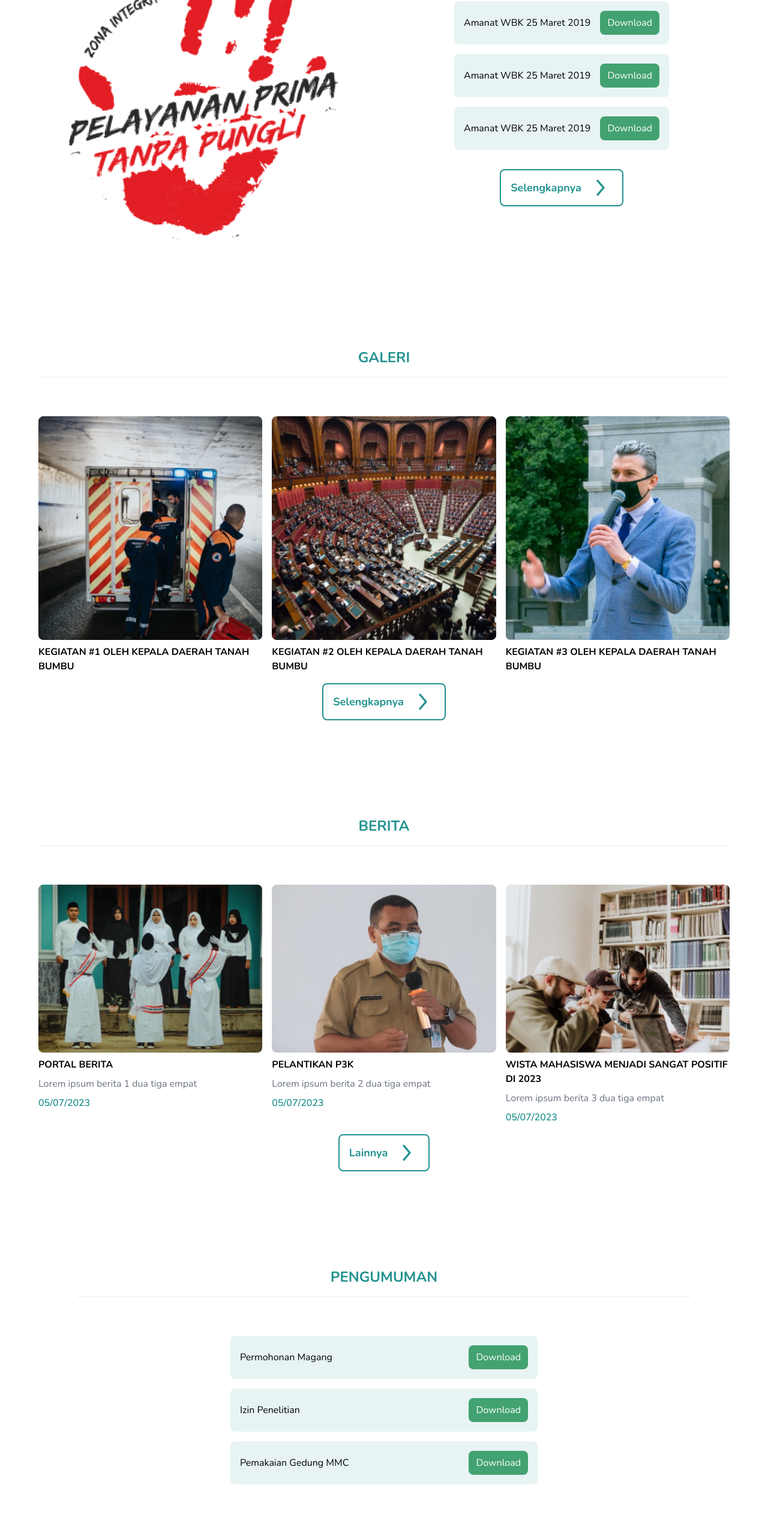
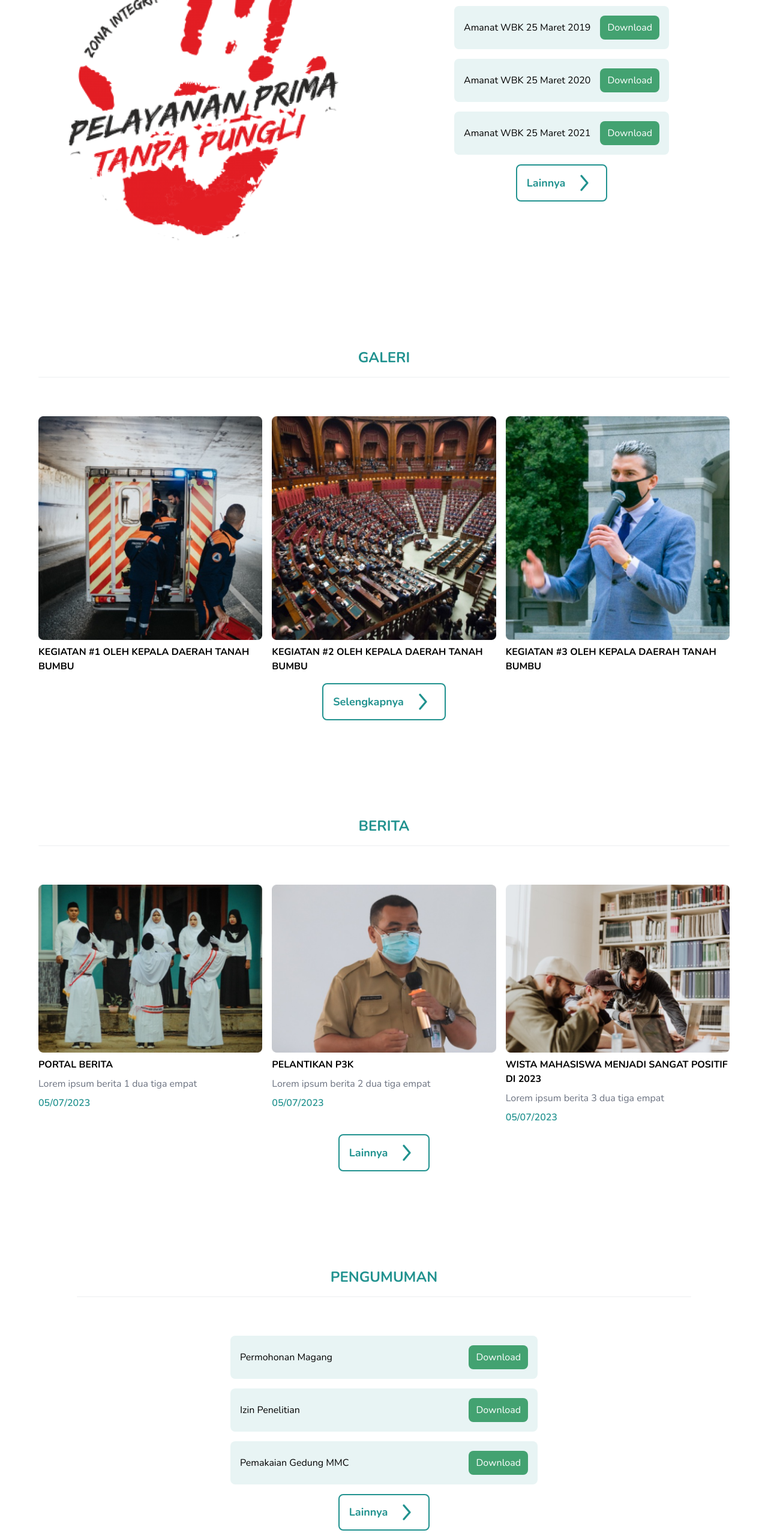
Before and after one commit to jokovivanco/litbangkesv2, a Next.js app: page / in a window 1280 px wide. Shown: the part 4500-7066 px from the top of the page at 60% size. Built offline with nearby package versions, Linux system fonts and the light colour scheme.

Commit message:
configure dummy links

```diff
--- a/app/pages/[slug]/page.tsx
+++ b/app/pages/[slug]/page.tsx
@@ -68,13 +68,14 @@ const Pages = ({ params }: { params: { slug: string } }) => {
   ];
 
   const { slug } = params;
+
   return (
-    <Section title="Berita">
+    <Section title={slug}>
       <div>
         <div className="grid column grid-cols-2 lg:grid-cols-3 gap-4">
           {
             slug === 'berita'?
-            beritas.slice(0, 3).map((berita) => (
+            beritas.map((berita) => (
               <BlogCard
                 key={berita.title}
                 imgUrl={berita.imgUrl}
--- a/components/main/Informasi.tsx
+++ b/components/main/Informasi.tsx
@@ -26,15 +26,16 @@ const Informasi = () => {
         data={pengumumans}
         title="Pengumuman"
         priority={true}
+        link="/downloads/pengumuman"
       />
       <div className="grid grid-cols-1 lg:grid-cols-2">
-        <LinkListWithSection data={pengumumans} title="Format Surat" />
-        <LinkListWithSection data={pengumumans} title="Laporan Tahunan" />
-        <LinkListWithSection data={pengumumans} title="Laporan Kinerja" />
-        <LinkListWithSection data={pengumumans} title="Rencana Kegiatan" />
-        <LinkListWithSection data={pengumumans} title="Keuangan" />
-        <LinkListWithSection data={pengumumans} title="Kearsipan" />
-        <LinkListWithSection data={pengumumans} title="Lain-lain" />
+        <LinkListWithSection data={pengumumans} title="Format Surat" link="/downloads/format-surat" />
+        <LinkListWithSection data={pengumumans} title="Laporan Tahunan" link="/downloads/laporan-tahunan" />
+        <LinkListWithSection data={pengumumans} title="Laporan Kinerja" link="/downloads/laporan-kinerja" />
+        <LinkListWithSection data={pengumumans} title="Rencana Kegiatan" link="/downloads/laporan-kegiatan" />
+        <LinkListWithSection data={pengumumans} title="Keuangan" link="/downloads/keuangan" />
+        <LinkListWithSection data={pengumumans} title="Kearsipan" link="/downloads/kearsipan" />
+        <LinkListWithSection data={pengumumans} title="Lain-lain" link="/downloads/lain-lain" />
       </div>
     </section>
   );
--- a/components/main/LinkList.tsx
+++ b/components/main/LinkList.tsx
@@ -1,4 +1,5 @@
 import LinkCard from '@components/main/LinkCard';
+import ButtonGreenInverse from '@components/ButtonGreenInverse';
 
 interface IData {
   id: number;
@@ -9,9 +10,10 @@ interface IData {
 interface ILinkListParams {
   data: IData[];
   priority?: boolean;
+  link: string;
 }
 
-const LinkList = ({ data, priority }: ILinkListParams) => {
+const LinkList = ({ data, priority, link }: ILinkListParams) => {
   return (
     <div className="flex flex-col gap-4">
       {data.map((item) => (
@@ -22,6 +24,9 @@ const LinkList = ({ data, priority }: ILinkListParams) => {
           priority={priority}
         />
       ))}
+      <div className="flex justify-center items-center">
+        <ButtonGreenInverse link={link} text="Lainnya" />
+      </div>
     </div>
   );
 };
--- a/components/main/LinkListWithSection.tsx
+++ b/components/main/LinkListWithSection.tsx
@@ -11,17 +11,19 @@ interface ILinkListWithSectionParams {
   title: string;
   data: IData[];
   priority?: boolean;
+  link: string;
 }
 
 const LinkListWithSection = ({
   title,
   data,
   priority,
+  link,
 }: ILinkListWithSectionParams) => {
   return (
     <div className={priority ? 'mb-8' : ''}>
       <Section title={title}>
-        <LinkList data={data} priority={priority} />
+        <LinkList data={data} priority={priority} link={link} />
       </Section>
     </div>
   );
--- a/components/main/ZonaIntegritas.tsx
+++ b/components/main/ZonaIntegritas.tsx
@@ -13,13 +13,13 @@ const ZonaIntegritas = () => {
     },
     {
       id: 2,
-      title: 'Amanat WBK 25 Maret 2019',
-      link: '/download/amanat-wbk-25-maret-2019',
+      title: 'Amanat WBK 25 Maret 2020',
+      link: '/download/amanat-wbk-25-maret-2020',
     },
     {
       id: 3,
-      title: 'Amanat WBK 25 Maret 2019',
-      link: '/download/amanat-wbk-25-maret-2019',
+      title: 'Amanat WBK 25 Maret 2021',
+      link: '/download/amanat-wbk-25-maret-2021',
     },
   ];
 
@@ -39,13 +39,7 @@ const ZonaIntegritas = () => {
           </div>
           <div className="lg:flex-1">
             <div className="flex flex-col gap-4 lg:items-center">
-              <LinkList data={data} />
-            </div>
-            <div className="mt-8">
-              <ButtonGreenInverse
-                link="/pages/zona-integritas"
-                text="Selengkapnya"
-              />
+              <LinkList data={data} link='/downloads/zona-integritas' />
             </div>
           </div>
         </div>
```
